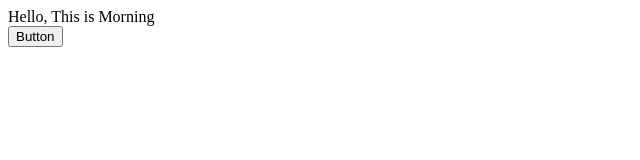
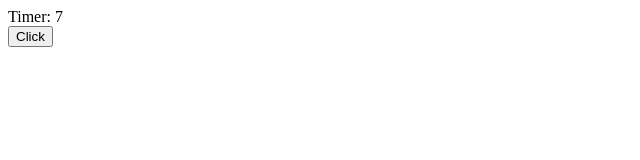
Before and after one commit to ritesh31/complete_react_tutorial, a React app: page / in a window 1280 px wide. Shown: the top 160 px of the page, without its empty margins (0-640 px from the left). Built offline with nearby package versions, Linux system fonts and the light colour scheme.

Commit message:
Exploring useEffect hook.

```diff
--- a/src/App.js
+++ b/src/App.js
@@ -1,22 +1,19 @@
 import React, { useCallback, useState } from "react";
 import Button from "./Button";
 import Text from "./Text";
+import Timer from "./Timer";
 
 const App = () => {
-  const [message, updateMessage] = useState("Hello, This is Morning");
-
-  // To avoid re-rendering child component(Button) on state change
-  // we can use useCallback hook for function & memo for child component
-
-  const handleButtonclick = useCallback(() => {
-    updateMessage("Hello, This is Afternoon");
-  }, []);
+  const [timerToggle, setTimerToggle] = useState(true);
+  const handleTimerToggle = () => {
+    setTimerToggle(!timerToggle);
+  };
 
   return (
-    <div>
-      <div>{message}</div>
-      <Button buttonclick={handleButtonclick}>Button</Button>
-    </div>
+    <>
+      <div>{timerToggle && <Timer />}</div>
+      <Button buttonclick={handleTimerToggle}>Click</Button>
+    </>
   );
 };
 
--- /dev/null
+++ b/src/Timer.js
@@ -0,0 +1,34 @@
+import React, { useEffect, useState } from "react";
+
+function Timer() {
+  const [counter, setCounter] = useState(0);
+
+  // useEffect dependecny array
+  // null => execute every re-render
+  // empty => execute only once(onmount)
+  // with variables => execute when state & props variables change
+
+  useEffect(() => {
+    let interval = setInterval(() => {
+      console.log("Inside interval");
+      setCounter((prevCounter) => prevCounter + 1);
+    }, 1000);
+
+    return () => {
+      console.log("useEffect 1 unmount");
+      clearInterval(interval);
+    };
+  }, []);
+
+  // For unmount
+  // If there are more than one useEffect with own unmount functions then all unmount functions executed when component unmount
+  useEffect(() => {
+    return () => {
+      console.log("useEffect 2 unmount");
+    };
+  }, []);
+
+  return <div>Timer: {counter}</div>;
+}
+
+export default Timer;
```
